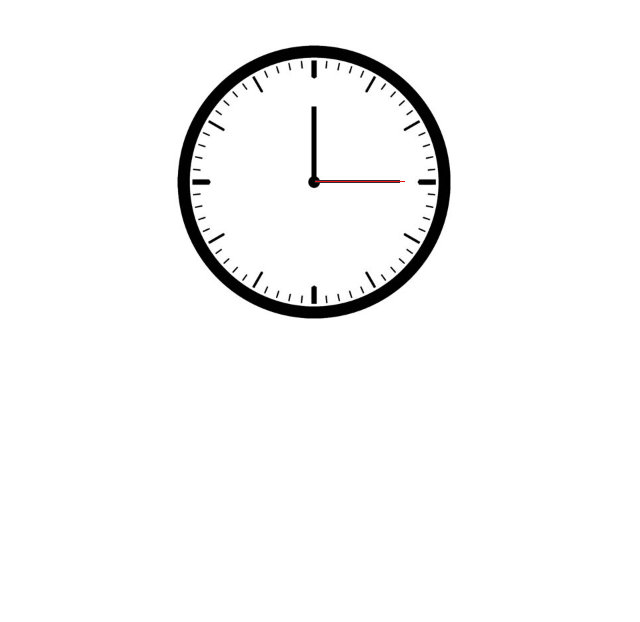
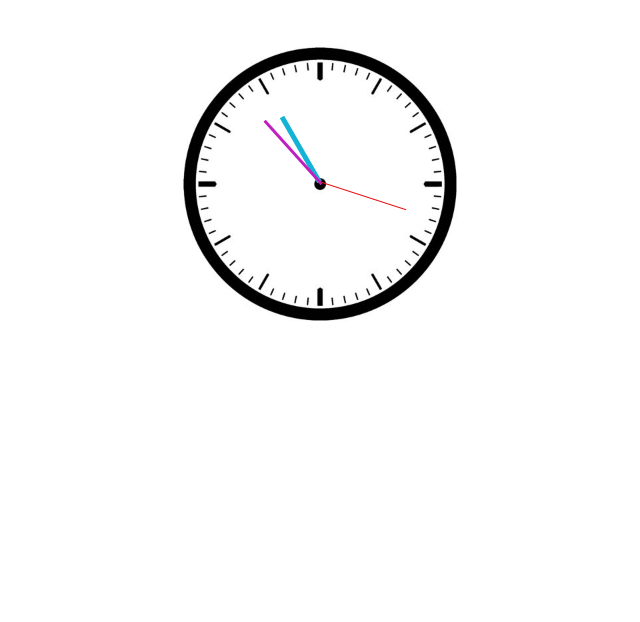
Before and after one commit to FernandoTejedorL/clocks, a plain HTML site: page index.html in a window 1280 px wide. Shown: the part 178-800 px from the top of the page, without its empty margins (320-960 px from the left). Drawn offline with Linux system fonts and the light colour scheme; a web font is replaced by a local one.

Commit message:
completed

```diff
--- a/css/styles.css
+++ b/css/styles.css
@@ -1,64 +1,7 @@
 :root {
-  --set0: ;
-  --set1: ;
-  --set2: ;
-  --set3: ;
-  --set4: ;
-  --set5: ;
-  --set6: ;
-  --set7: ;
-  --set8: ;
-  --set9: ;
-  --set10: ;
-  --set11: ;
-  --set12: ;
-  --set13: ;
-  --set14: ;
-  --set15: ;
-  --set16: ;
-  --set17: ;
-  --set18: ;
-  --set19: ;
-  --set20: ;
-  --set21: ;
-  --set22: ;
-  --set23: ;
-  --set24: ;
-  --set25: ;
-  --set26: ;
-  --set27: ;
-  --set28: ;
-  --set29: ;
-  --set30: ;
-  --set31: ;
-  --set32: ;
-  --set33: ;
-  --set34: ;
-  --set35: ;
-  --set36: ;
-  --set37: ;
-  --set38: ;
-  --set39: ;
-  --set40: ;
-  --set41: ;
-  --set42: ;
-  --set43: ;
-  --set44: ;
-  --set45: ;
-  --set46: ;
-  --set47: ;
-  --set48: ;
-  --set49: ;
-  --set50: ;
-  --set51: ;
-  --set52: ;
-  --set53: ;
-  --set54: ;
-  --set55: ;
-  --set56: ;
-  --set57: ;
-  --set58: ;
-  --set59: ;
+  --seconds-rotation: 0deg;
+  --minutes-rotation: 0deg;
+  --hours-rotation: 0deg;
 }
 
 * {
@@ -88,11 +31,10 @@ ul {
 
 body {
   margin: 0;
-  font-family: 'Protest Revolution', sans-serif;
+  font-family: 'Edu AU VIC WA NT Arrows', cursive;
 }
 
 .main {
-  width: 99vw;
   padding: 50px;
   display: flex;
   flex-direction: column;
@@ -121,36 +63,42 @@ body {
 
 .hour-a {
   position: absolute;
-  left: 125px;
-  top: 147px;
-  height: 5px;
-  width: 150px;
-  background-image: linear-gradient(to right, transparent 50%, black 50%);
-  rotate: 270deg;
+  left: 197px;
+  top: 73px;
+  height: 150px;
+  width: 5px;
+  background-image: linear-gradient(
+    to top,
+    transparent 50%,
+    rgb(20, 179, 214) 50%
+  );
+  rotate: var(--hours-rotation);
 }
 
 .min-a {
   position: absolute;
-  left: 116px;
-  top: 148px;
-  height: 3px;
-  width: 170px;
+  left: 200px;
+  top: 65px;
+  height: 170px;
+  width: 3px;
   background-image: linear-gradient(
-    to right,
+    to top,
     transparent 50%,
-    rgb(52, 40, 52) 50%
+    rgb(192, 31, 192) 50%
   );
+  rotate: var(--minutes-rotation);
 }
 
 .seg-a {
   position: absolute;
-  left: 111px;
-  top: 149px;
-  height: 1px;
-  width: 180px;
+  left: 200px;
+  top: 58px;
+  height: 180px;
+  width: 1px;
   background-image: linear-gradient(
-    to right,
+    to top,
     transparent 50%,
     rgb(231, 20, 20) 50%
   );
+  rotate: var(--seconds-rotation);
 }
--- a/index.html
+++ b/index.html
@@ -6,7 +6,7 @@
     <link rel="preconnect" href="https://fonts.googleapis.com" />
     <link rel="preconnect" href="https://fonts.gstatic.com" crossorigin />
     <link
-      href="https://fonts.googleapis.com/css2?family=Protest+Revolution&display=swap"
+      href="https://fonts.googleapis.com/css2?family=Edu+AU+VIC+WA+NT+Arrows:wght@700&display=swap"
       rel="stylesheet"
     />
     <link rel="stylesheet" href="./css/styles.css" />
@@ -24,8 +24,8 @@
       </div>
       <div class="analogic">
         <div class="hour-a"></div>
-        <div class="min-a"></div>
-        <div class="seg-a"></div>
+        <div id="min-a" class="min-a"></div>
+        <div id="sec-a" class="seg-a"></div>
       </div>
     </main>
     <script src="./js/scripts.js"></script>
--- a/js/scripts.js
+++ b/js/scripts.js
@@ -5,6 +5,9 @@ const weekDayElement = document.getElementById('weekday');
 const dayElement = document.getElementById('day');
 const monthElement = document.getElementById('month');
 const yearElement = document.getElementById('year');
+const minutesAnalogicElement = document.getElementById('sec-a');
+const toChangeStyles = document.documentElement.style;
+
 const week = [
   'Sunday',
   'Monday',
@@ -14,7 +17,6 @@ const week = [
   'Friday',
   'Saturday',
 ];
-
 const allMonths = [
   'January',
   'February',
@@ -50,3 +52,17 @@ const setDigital = () => {
 setInterval(setDigital, 1000);
 
 //analógico
+
+const setAnalogic = () => {
+  const date = new Date();
+  const seconds = date.getSeconds();
+  const minutes = date.getMinutes();
+  const hours = date.getHours();
+  toChangeStyles.setProperty('--seconds-rotation', seconds * 6 + 'deg');
+  toChangeStyles.setProperty(
+    '--minutes-rotation',
+    minutes * (360 / 60) + 'deg'
+  );
+  toChangeStyles.setProperty('--hours-rotation', hours * (360 / 12) + 'deg');
+};
+setInterval(setAnalogic, 1000);
```
